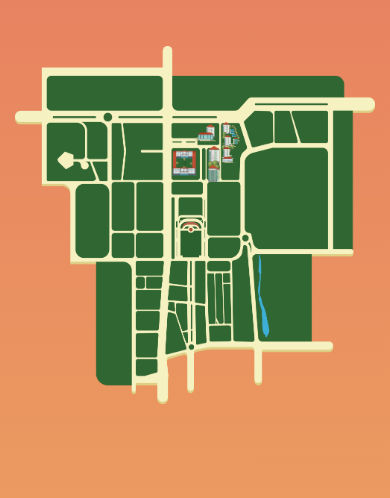
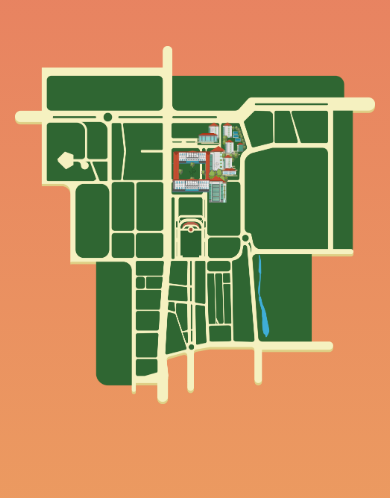
Before and after one commit to zithron/map-ugm, a plain HTML site: page index.html in a window 390 px wide. Shown: the part 118-616 px from the top of the page. Drawn offline with Linux system fonts and the light colour scheme.

Commit message:
add media queries

```diff
--- a/main.css
+++ b/main.css
@@ -94,15 +94,31 @@ body {
         margin-bottom: 50px;
     }
     .marker1 img {
-        width: 12%;
+        width: 13%;
     }
     .marker2 img {
-        width: 12%;
+        width: 11%;
     }
     .marker3 img {
-        width: 12%;
+        width: 15%;
     }
     .marker4 img {
-        width: 12%;
+        width: 16%;
     }
 }
+
+
+@media screen and (max-width : 768px) {
+    .marker1 img {
+        width: 20%;
+    }
+    .marker2 img {
+        width: 19%;
+    }
+    .marker3 img {
+        width: 15%;
+    }
+    .marker4 img {
+        width: 16%;
+    }
+}
```
